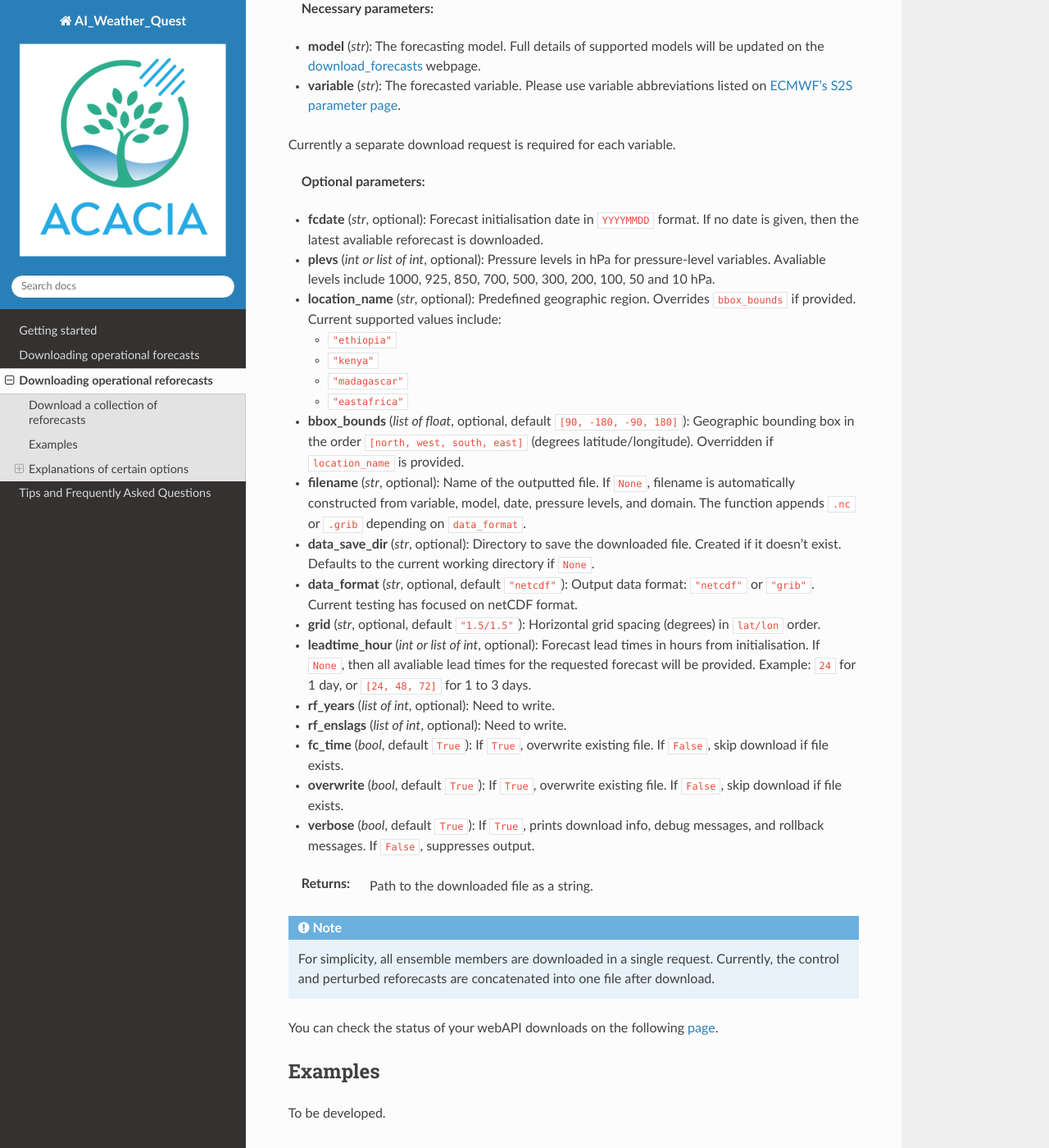
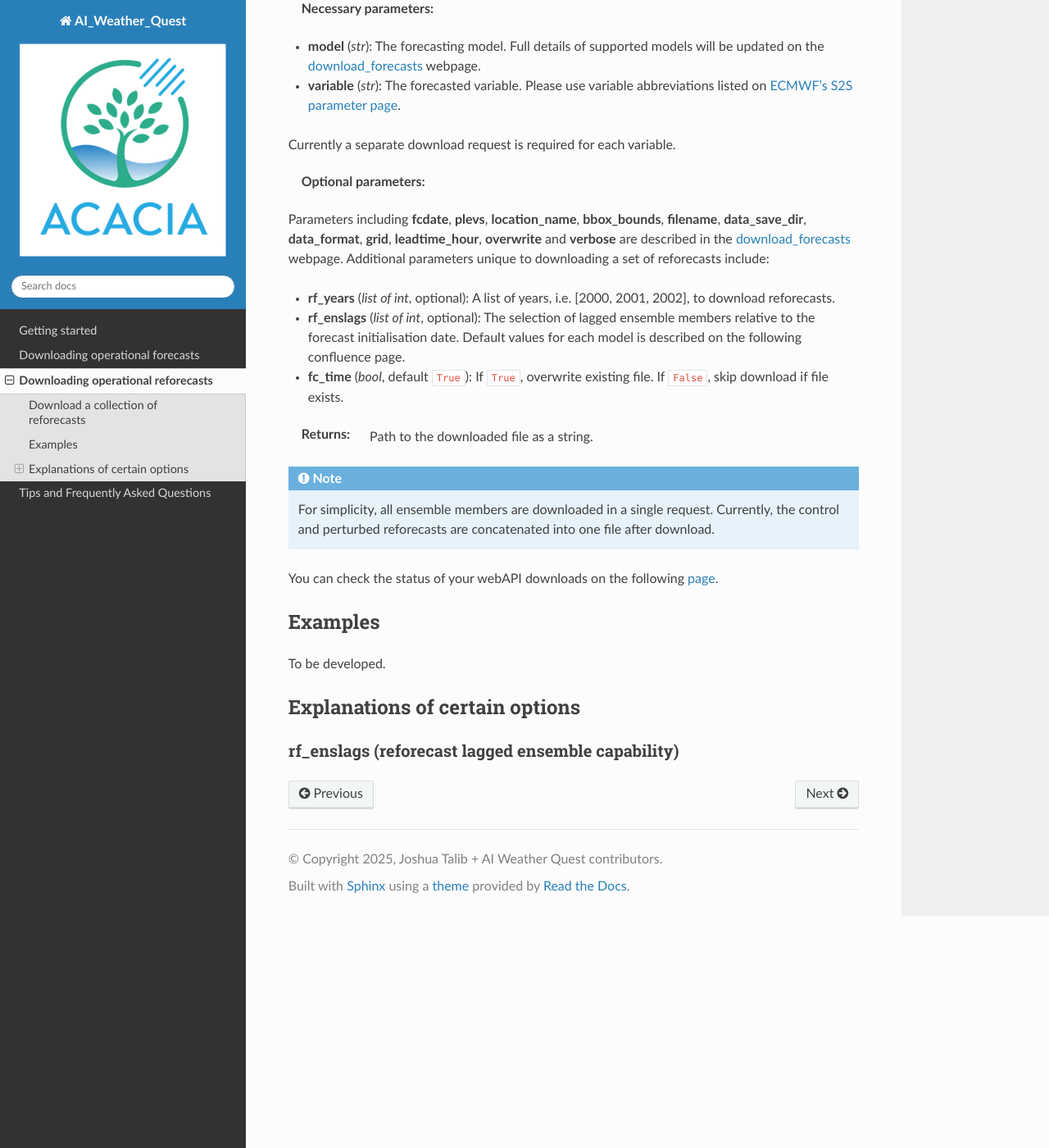
Before and after one commit to ecmwf/acacia-s2s-toolkit, a Sphinx documentation site: the page built from docs/source/download_reforecast.rst, in a window 1280 px wide and 1400 px high, scrolled down 664 px. Shown: the whole window at 82% size. Built offline with Sphinx 7.4.7 and the Read the Docs theme 3.1.0, drawn with Linux system fonts in a browser that asks for light colours.

Commit message:
Update download_reforecast.rst

```diff
--- a/docs/source/download_reforecast.rst
+++ b/docs/source/download_reforecast.rst
@@ -31,38 +31,13 @@ Currently a separate download request is required for each variable.
 
 :Optional parameters:
 
-- **fcdate** (*str*, optional): Forecast initialisation date in ``YYYYMMDD`` format. If no date is given, then the latest avaliable reforecast is downloaded.
+Parameters including **fcdate**, **plevs**, **location_name**, **bbox_bounds**, **filename**, **data_save_dir**, **data_format**, **grid**, **leadtime_hour**, **overwrite** and **verbose** are described in the `download_forecasts <https://acacia-s2s-toolkit.readthedocs.io/en/latest/download_forecasts.html>`_ webpage. Additional parameters unique to downloading a set of reforecasts include:
 
-- **plevs** (*int or list of int*, optional): Pressure levels in hPa for pressure-level variables. Avaliable levels include 1000, 925, 850, 700, 500, 300, 200, 100, 50 and 10 hPa.
+- **rf_years** (*list of int*, optional): A list of years, i.e. [2000, 2001, 2002], to download reforecasts.
 
-- **location_name** (*str*, optional): Predefined geographic region. Overrides ``bbox_bounds`` if provided. Current supported values include:
-
-  - ``"ethiopia"``
-  - ``"kenya"``
-  - ``"madagascar"``
-  - ``"eastafrica"``
-
-- **bbox_bounds** (*list of float*, optional, default ``[90, -180, -90, 180]``): Geographic bounding box in the order ``[north, west, south, east]`` (degrees latitude/longitude). Overridden if ``location_name`` is provided.
-
-- **filename** (*str*, optional): Name of the outputted file. If ``None``, filename is automatically constructed from variable, model, date, pressure levels, and domain. The function appends ``.nc`` or ``.grib`` depending on ``data_format``.
-
-- **data_save_dir** (*str*, optional): Directory to save the downloaded file. Created if it doesn’t exist. Defaults to the current working directory if ``None``.
-
-- **data_format** (*str*, optional, default ``"netcdf"``): Output data format: ``"netcdf"`` or ``"grib"``. Current testing has focused on netCDF format.
-
-- **grid** (*str*, optional, default ``"1.5/1.5"``): Horizontal grid spacing (degrees) in ``lat/lon`` order.
-
-- **leadtime_hour** (*int or list of int*, optional): Forecast lead times in hours from initialisation. If ``None``, then all avaliable lead times for the requested forecast will be provided. Example: ``24`` for 1 day, or ``[24, 48, 72]`` for 1 to 3 days.
-
-- **rf_years** (*list of int*, optional): Need to write.
-
-- **rf_enslags** (*list of int*, optional): Need to write.
+- **rf_enslags** (*list of int*, optional): The selection of lagged ensemble members relative to the forecast initialisation date. Default values for each model is described on the following confluence page.
 
 - **fc_time** (*bool*, default ``True``): If ``True``, overwrite existing file. If ``False``, skip download if file exists.
-
-- **overwrite** (*bool*, default ``True``): If ``True``, overwrite existing file. If ``False``, skip download if file exists.
-
-- **verbose** (*bool*, default ``True``): If ``True``, prints download info, debug messages, and rollback messages. If ``False``, suppresses output.
 
 :Returns:
   Path to the downloaded file as a string.
```
